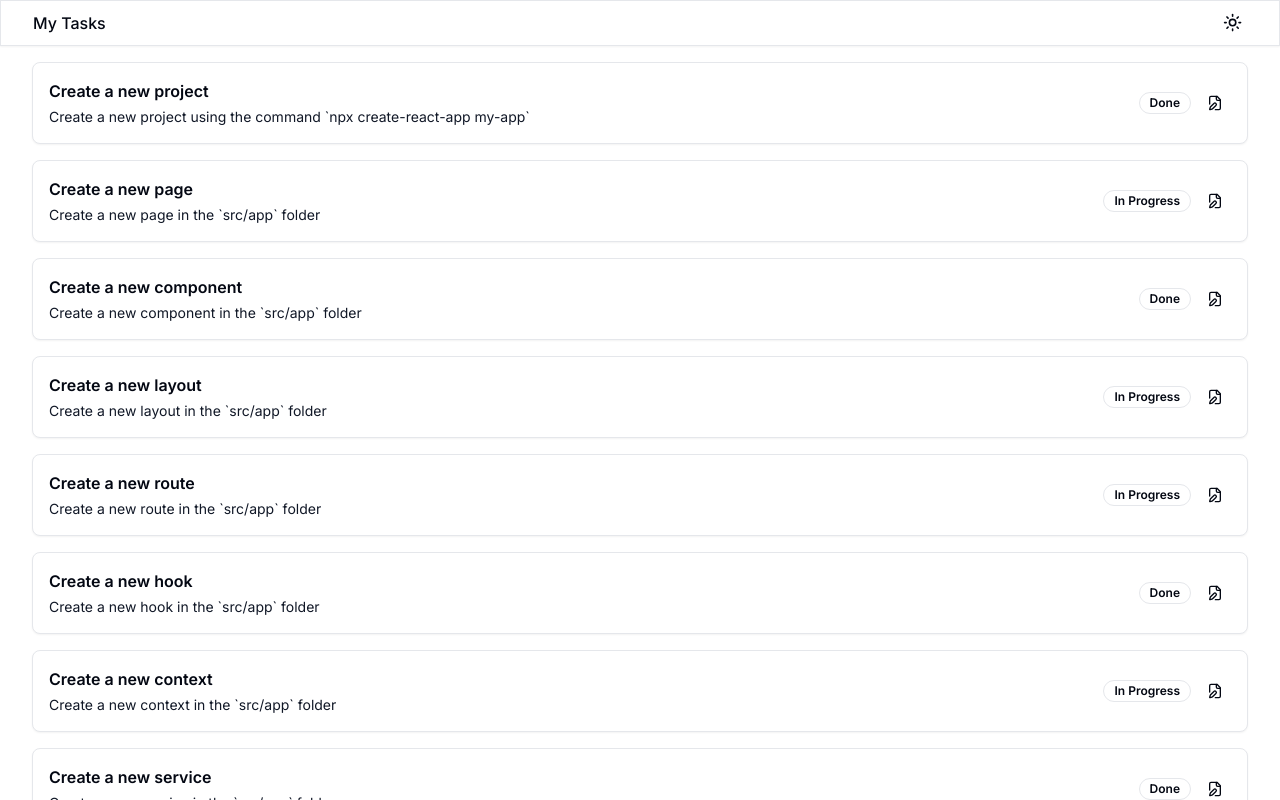
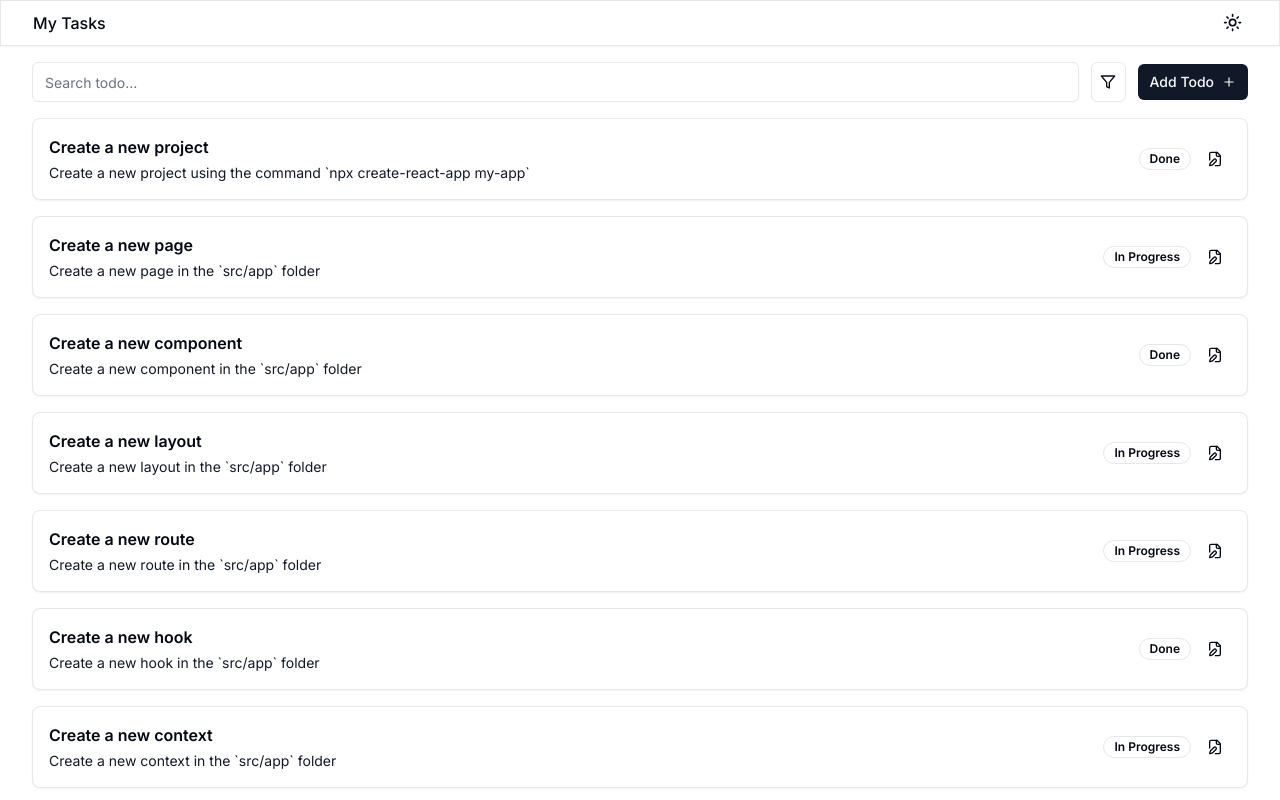
Before and after one commit to SuhelMakkad/simpel-todo, a Next.js app: page / in a window 1280 px wide. Shown: the top 800 px of the page. Built offline with nearby package versions, Linux system fonts and the light colour scheme.

Commit message:
feat: Add tool bar with search, filter, and add btn

```diff
--- a/src/app/page.tsx
+++ b/src/app/page.tsx
@@ -1,4 +1,5 @@
 import { TodoCard } from "@/components/todo-card";
+import { ToolBar } from "@/components/tool-bar";
 
 const todo = [
   {
@@ -81,6 +82,8 @@ const todo = [
 export default function Home() {
   return (
     <main className="container my-4">
+      <ToolBar />
+
       <div className="grid grid-cols-1 gap-4 mt-4">
         {todo.map((item, index) => (
           <TodoCard key={index} {...item} />
--- /dev/null
+++ b/src/common/components/tool-bar/add-todo-btn.tsx
@@ -0,0 +1,11 @@
+import { PlusIcon } from "lucide-react";
+import { Button } from "../ui/button";
+
+export const AddTodo = () => {
+  return (
+    <Button size="sm" className="flex gap-2 items-center">
+      <span>Add Todo</span>
+      <PlusIcon className="h-3.5 w-3.5" />
+    </Button>
+  );
+};
--- /dev/null
+++ b/src/common/components/tool-bar/filter-todo.tsx
@@ -0,0 +1,31 @@
+import {
+  DropdownMenu,
+  DropdownMenuCheckboxItem,
+  DropdownMenuTrigger,
+  DropdownMenuContent,
+  DropdownMenuLabel,
+  DropdownMenuSeparator,
+} from "@/components/ui/dropdown-menu";
+import { Button } from "@/components/ui/button";
+import { FilterIcon } from "lucide-react";
+
+export const FilterTodo = () => {
+  return (
+    <DropdownMenu>
+      <DropdownMenuTrigger asChild>
+        <Button variant="outline" size="icon">
+          <FilterIcon className="h-4 w-4" />
+          <span className="sr-only">Filter</span>
+        </Button>
+      </DropdownMenuTrigger>
+      <DropdownMenuContent align="end" className="w-56">
+        <DropdownMenuLabel>Filter Tasks</DropdownMenuLabel>
+        <DropdownMenuSeparator />
+        <DropdownMenuCheckboxItem>Completed</DropdownMenuCheckboxItem>
+        <DropdownMenuCheckboxItem>In Progress</DropdownMenuCheckboxItem>
+        <DropdownMenuCheckboxItem>Overdue</DropdownMenuCheckboxItem>
+        <DropdownMenuCheckboxItem>Upcoming</DropdownMenuCheckboxItem>
+      </DropdownMenuContent>
+    </DropdownMenu>
+  );
+};
--- /dev/null
+++ b/src/common/components/tool-bar/index.tsx
@@ -0,0 +1,13 @@
+import { AddTodo } from "./add-todo-btn";
+import { FilterTodo } from "./filter-todo";
+import { TodoSearch } from "./todo-search";
+
+export const ToolBar = () => {
+  return (
+    <div className="flex gap-3 items-center">
+      <TodoSearch />
+      <FilterTodo />
+      <AddTodo />
+    </div>
+  );
+};
--- /dev/null
+++ b/src/common/components/tool-bar/todo-search.tsx
@@ -0,0 +1,5 @@
+import { Input } from "@/components/ui/input";
+
+export const TodoSearch = () => {
+  return <Input placeholder="Search todo..." type="search" />;
+};
--- /dev/null
+++ b/src/common/components/ui/input.tsx
@@ -0,0 +1,25 @@
+import * as React from "react"
+
+import { cn } from "@/utils/ui"
+
+export interface InputProps
+  extends React.InputHTMLAttributes<HTMLInputElement> {}
+
+const Input = React.forwardRef<HTMLInputElement, InputProps>(
+  ({ className, type, ...props }, ref) => {
+    return (
+      <input
+        type={type}
+        className={cn(
+          "flex h-10 w-full rounded-md border border-input bg-background px-3 py-2 text-sm ring-offset-background file:border-0 file:bg-transparent file:text-sm file:font-medium placeholder:text-muted-foreground focus-visible:outline-none focus-visible:ring-2 focus-visible:ring-ring focus-visible:ring-offset-2 disabled:cursor-not-allowed disabled:opacity-50",
+          className
+        )}
+        ref={ref}
+        {...props}
+      />
+    )
+  }
+)
+Input.displayName = "Input"
+
+export { Input }
```
Also changed, not shown: components.json.
